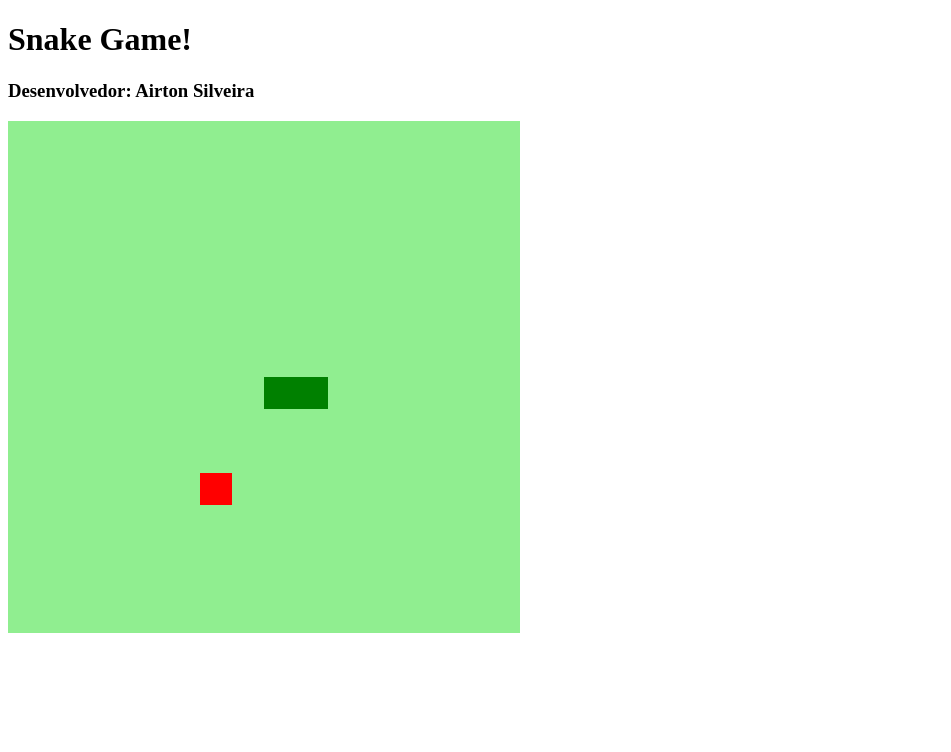
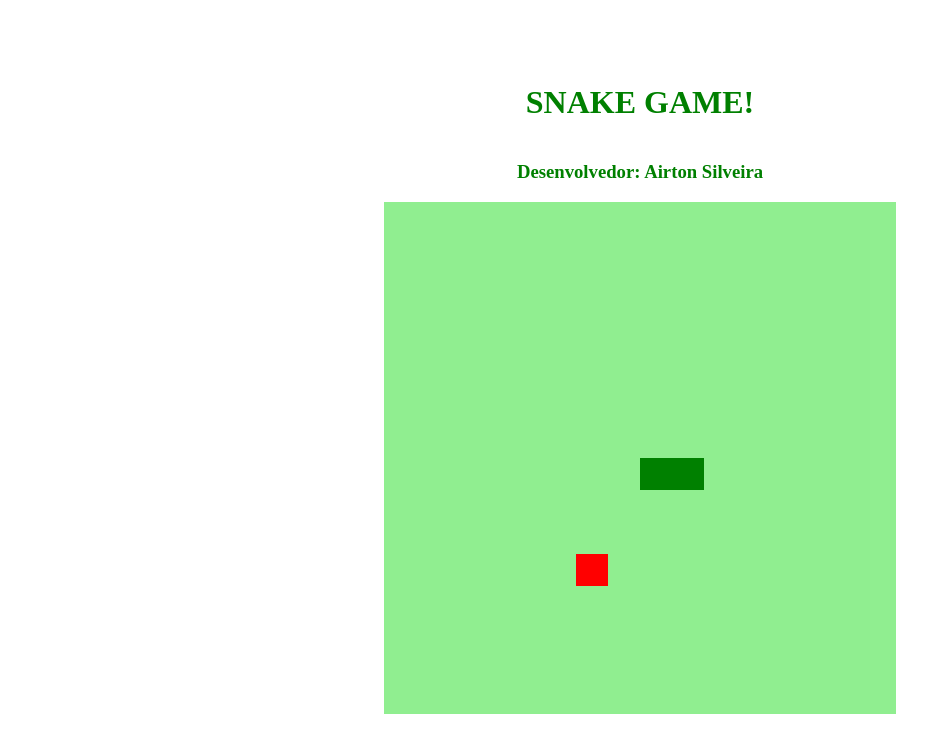
Before and after one commit to AirtonFranco/Snack_Game, a plain HTML site: page index.html in a window 1280 px wide. Shown: the whole page, without its empty margins (0-951 px from the left). Drawn offline with Linux system fonts and the light colour scheme.

Commit message:
adicionando estilizacao

```diff
--- a/index.html
+++ b/index.html
@@ -8,7 +8,7 @@
     <title>Snack Game</title>
 </head>
 <body>
-    <h1>Snake Game!</h1>
+    <h1>SNAKE GAME!</h1>
     <h3>Desenvolvedor: Airton Silveira</h3>
     <canvas id="snake" width="512" height="512"></canvas> <!--A tag canva serve para delimitar uma area-->
 </body>
--- a/style.css
+++ b/style.css
@@ -0,0 +1,10 @@
+body {
+    height: 95vh;
+    width: 95;
+    display: flex;
+    justify-content: center;
+    align-items: center;
+    flex-direction: column;
+    color: green;
+    font-weight: bold;
+}
```
